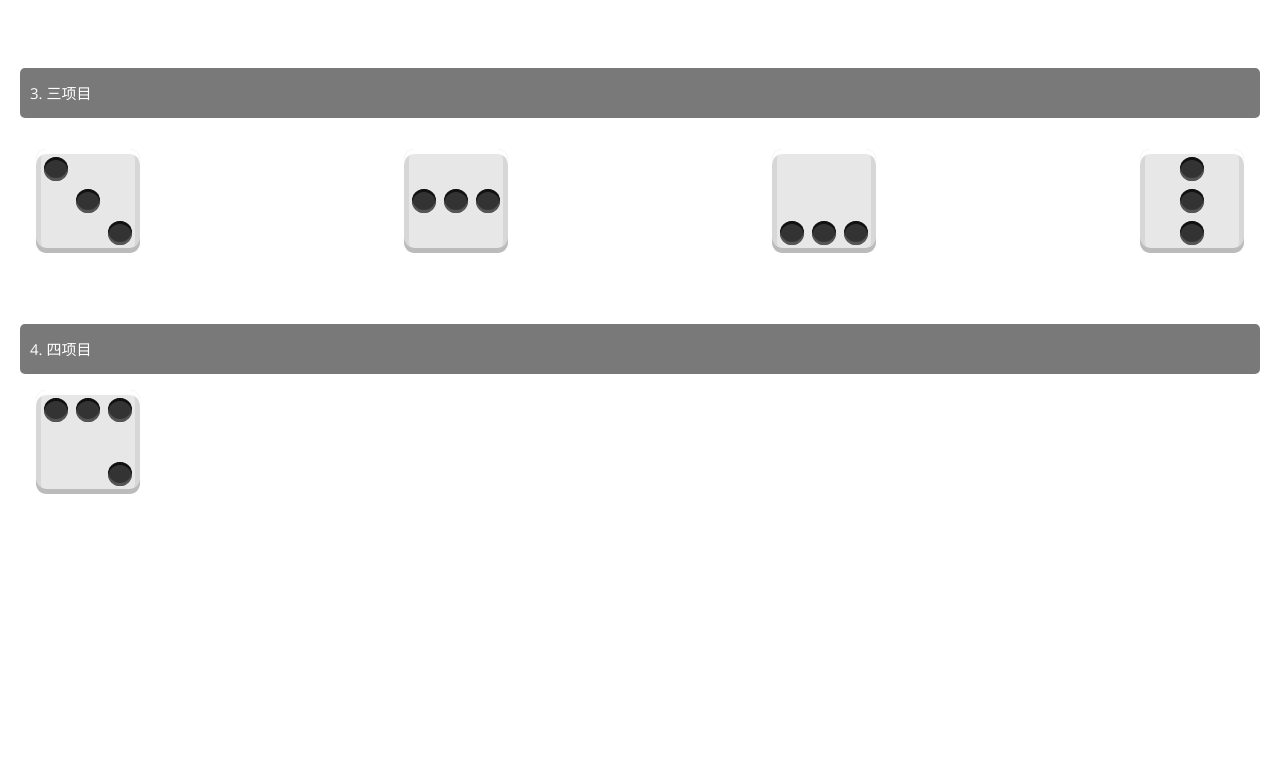
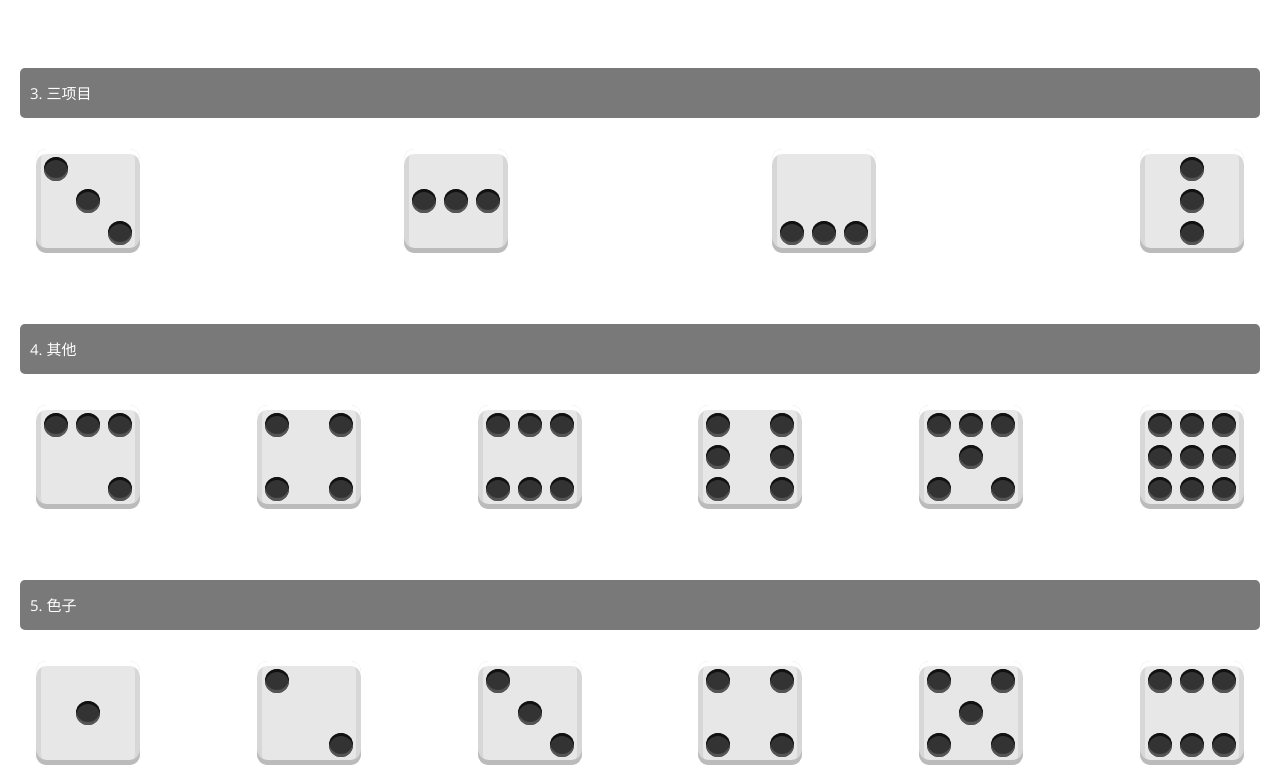
Before and after one commit to zzw890827/flex-layout-dice-demo, a plain HTML site: page index.html in a window 1280 px wide. Shown: the part 479-1260 px from the top of the page. Before the commit the page ends 973 px from the top, so only its background shows below. Drawn offline with nearby package versions, Linux system fonts and the light colour scheme.

Commit message:
Complete the dice demo.

```diff
--- a/index.css
+++ b/index.css
@@ -175,9 +175,125 @@ p {
     align-items: center;
 }
 
-.ultra-first-face {
+.other-first-face {
     display: flex;
     flex-wrap: wrap;
     justify-content: flex-end;
     align-content: space-between;
 }
+
+.other-second-face {
+    display: flex;
+    flex-wrap: wrap;
+    align-content: space-between;
+}
+
+.other-second-face .column {
+    display: flex;
+    flex-basis: 100%;
+    justify-content: space-between;
+}
+
+.other-third-face {
+    display: flex;
+    flex-wrap: wrap;
+    align-content: space-between;
+}
+
+.other-forth-face {
+    display: flex;
+    flex-wrap: wrap;
+    flex-direction: column;
+    align-content: space-between;
+}
+
+.other-fifth-face {
+    display: flex;
+    flex-wrap: wrap;
+}
+
+.other-fifth-face .row {
+    display: flex;
+    flex-basis: 100%;
+}
+
+.other-fifth-face .row:nth-child(2) {
+    justify-content: center;
+}
+
+.other-fifth-face .row:nth-child(3) {
+    justify-content: space-between;
+}
+
+.other-sixth-face {
+    display: flex;
+    flex-wrap: wrap;
+}
+
+.one-face {
+    display: flex;
+    justify-content: center;
+    align-items: center;
+}
+
+.two-face {
+    display: flex;
+    justify-content: space-between;
+}
+
+.two-face .pip:nth-child(2) {
+    align-self: flex-end;
+}
+
+.three-face {
+    display: flex;
+    flex-wrap: wrap;
+}
+
+.three-face .row {
+    display: flex;
+    flex-basis: 100%;
+}
+
+.three-face .row:nth-child(2) {
+    justify-content: center;
+}
+
+.three-face .row:nth-child(3) {
+    justify-content: flex-end;
+}
+
+.four-face {
+    display: flex;
+    flex-wrap: wrap;
+    align-content: space-between;
+}
+
+.four-face .row {
+    display: flex;
+    flex-basis: 100%;
+    justify-content: space-between;
+}
+
+.fifth-face {
+    display: flex;
+    flex-wrap: wrap;
+    align-content: space-between;
+}
+
+.fifth-face .row {
+    flex-basis: 100%;
+    display: flex;
+    justify-content: space-between;
+}
+
+.fifth-face .row:nth-child(2) {
+    justify-content: center;
+}
+
+.six-face {
+    display: flex;
+    flex-wrap: wrap;
+    justify-content: space-between;
+    align-content: space-between;
+}
--- a/index.html
+++ b/index.html
@@ -86,12 +86,117 @@
     <div class="pip"></div>
   </div>
 </div>
-<p>4. 四项目</p>
-<div class="ultra-first-face">
-  <div class="pip"></div>
-  <div class="pip"></div>
-  <div class="pip"></div>
-  <div class="pip"></div>
+<p>4. 其他</p>
+<div class="box">
+  <div class="other-first-face">
+    <div class="pip"></div>
+    <div class="pip"></div>
+    <div class="pip"></div>
+    <div class="pip"></div>
+  </div>
+  <div class="other-second-face">
+    <div class="column">
+      <div class="pip"></div>
+      <div class="pip"></div>
+    </div>
+    <div class="column">
+      <div class="pip"></div>
+      <div class="pip"></div>
+    </div>
+  </div>
+  <div class="other-third-face">
+    <div class="pip"></div>
+    <div class="pip"></div>
+    <div class="pip"></div>
+    <div class="pip"></div>
+    <div class="pip"></div>
+    <div class="pip"></div>
+  </div>
+  <div class="other-forth-face">
+    <div class="pip"></div>
+    <div class="pip"></div>
+    <div class="pip"></div>
+    <div class="pip"></div>
+    <div class="pip"></div>
+    <div class="pip"></div>
+  </div>
+  <div class="other-fifth-face">
+    <div class="row">
+      <div class="pip"></div>
+      <div class="pip"></div>
+      <div class="pip"></div>
+    </div>
+    <div class="row">
+      <div class="pip"></div>
+    </div>
+    <div class="row">
+      <div class="pip"></div>
+      <div class="pip"></div>
+    </div>
+  </div>
+  <div class="other-sixth-face">
+    <div class="pip"></div>
+    <div class="pip"></div>
+    <div class="pip"></div>
+    <div class="pip"></div>
+    <div class="pip"></div>
+    <div class="pip"></div>
+    <div class="pip"></div>
+    <div class="pip"></div>
+    <div class="pip"></div>
+  </div>
+</div>
+<p>5. 色子</p>
+<div class="box">
+  <div class="one-face">
+    <div class="pip"></div>
+  </div>
+  <div class="two-face">
+    <div class="pip"></div>
+    <div class="pip"></div>
+  </div>
+  <div class="three-face">
+    <div class="row">
+      <div class="pip"></div>
+    </div>
+    <div class="row">
+      <div class="pip"></div>
+    </div>
+    <div class="row">
+      <div class="pip"></div>
+    </div>
+  </div>
+  <div class="four-face">
+    <div class="row">
+      <div class="pip"></div>
+      <div class="pip"></div>
+    </div>
+    <div class="row">
+      <div class="pip"></div>
+      <div class="pip"></div>
+    </div>
+  </div>
+  <div class="fifth-face">
+    <div class="row">
+      <div class="pip"></div>
+      <div class="pip"></div>
+    </div>
+    <div class="row">
+      <div class="pip"></div>
+    </div>
+    <div class="row">
+      <div class="pip"></div>
+      <div class="pip"></div>
+    </div>
+  </div>
+  <div class="six-face">
+    <div class="pip"></div>
+    <div class="pip"></div>
+    <div class="pip"></div>
+    <div class="pip"></div>
+    <div class="pip"></div>
+    <div class="pip"></div>
+  </div>
 </div>
 </body>
 </html>
```
Also changed, not shown: README.md.
